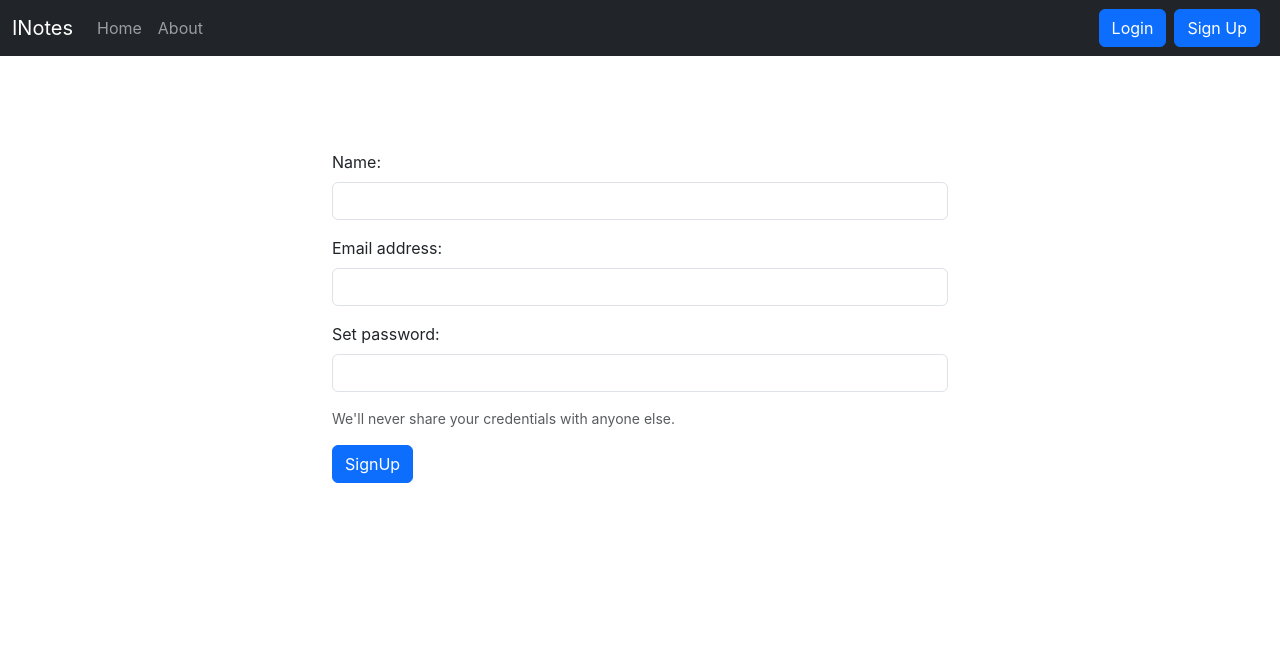
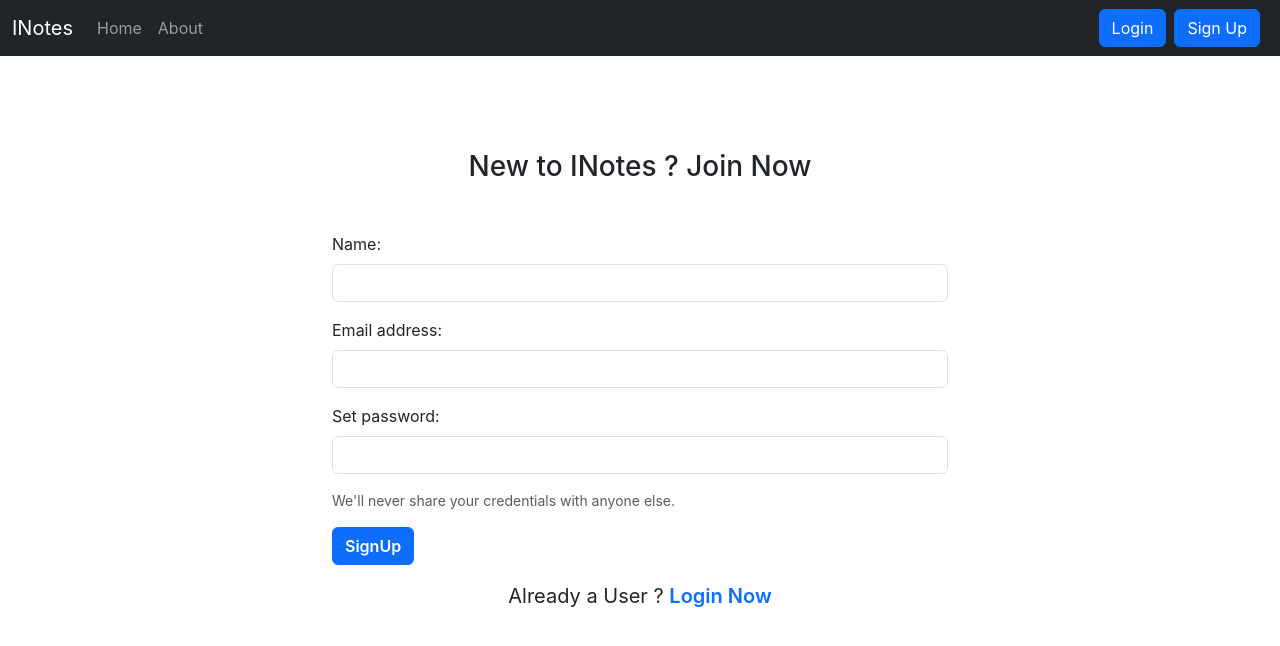
Before and after one commit to Nitinkumar2905/Inotes, a React (Create React App) app: page /signUp in a window 1280 px wide. Shown: the top 646 px of the page. Built offline with nearby package versions, Linux system fonts and the light colour scheme.

Commit message:
added signup page for new user

```diff
--- a/src/Components/SignUp.jsx
+++ b/src/Components/SignUp.jsx
@@ -1,19 +1,19 @@
 import React, { useState } from "react";
-import { useNavigate } from "react-router-dom";
+import { Link, useNavigate } from "react-router-dom";
 
 const SignUp = (props) => {
+  const host = "http://localhost:5000";
   const [credentials, setCredentials] = useState({
     name: "",
     email: "",
     password: "",
-    // cpassword: "",
   });
   const Navigate = useNavigate();
 
   const handleSubmit = async (e) => {
     const { name, email, password } = credentials;
     e.preventDefault();
-    const response = await fetch("http://localhost:5000/api/auth/createuser", {
+    const response = await fetch(`${host}/api/auth/createuser`, {
       method: "POST",
       headers: {
         "Content-Type": "application/json",
@@ -29,11 +29,11 @@ const SignUp = (props) => {
 
     // save the auth token and redirect to the note page
     if (json.success) {
-      localStorage.setItem("token", json.authtoken);
-      Navigate("/about");
-      props.showAlert("SignUp Successfully", "success")
+      localStorage.setItem("token", json.authToken);
+      Navigate("/home");
+      props.showAlert("SignUp Successfully", "success");
     } else {
-      props.showAlert("Invalid credentials", "danger")
+      props.showAlert("Invalid credentials", "danger");
     }
   };
   const onChange = (e) => {
@@ -42,6 +42,9 @@ const SignUp = (props) => {
   return (
     <>
       <div className="container my-5" style={{ width: "50%" }}>
+        <h3 className="d-flex justify-content-center mb-5">
+          New to INotes ? Join Now
+        </h3>
         <form onSubmit={handleSubmit}>
           <div className="mb-3">
             <label htmlFor="name" className="form-label">
@@ -84,25 +87,19 @@ const SignUp = (props) => {
               required
             />
           </div>
-          {/* <div className="mb-3">
-            <label htmlFor="cpassword" className="form-label">
-              Confirm password:
-            </label>
-            <input
-              type="password"
-              name="cpassword"
-              onChange={onChange}
-              className="form-control"
-              id="cpassword"
-            />
-          </div> */}
           <div id="emailHelp" className="form-text my-3">
             We'll never share your credentials with anyone else.
           </div>
-          <button type="submit" className="btn btn-primary">
+          <button type="submit" className="btn btn-primary fw-semibold">
             SignUp
           </button>
         </form>
+        <div className="d-flex justify-content-center mt-3 fs-5">
+          <span>Already a User ?</span> &nbsp;
+          <Link className="text-decoration-none fw-semibold" to="/login">
+            Login Now
+          </Link>
+        </div>
       </div>
     </>
   );
```
